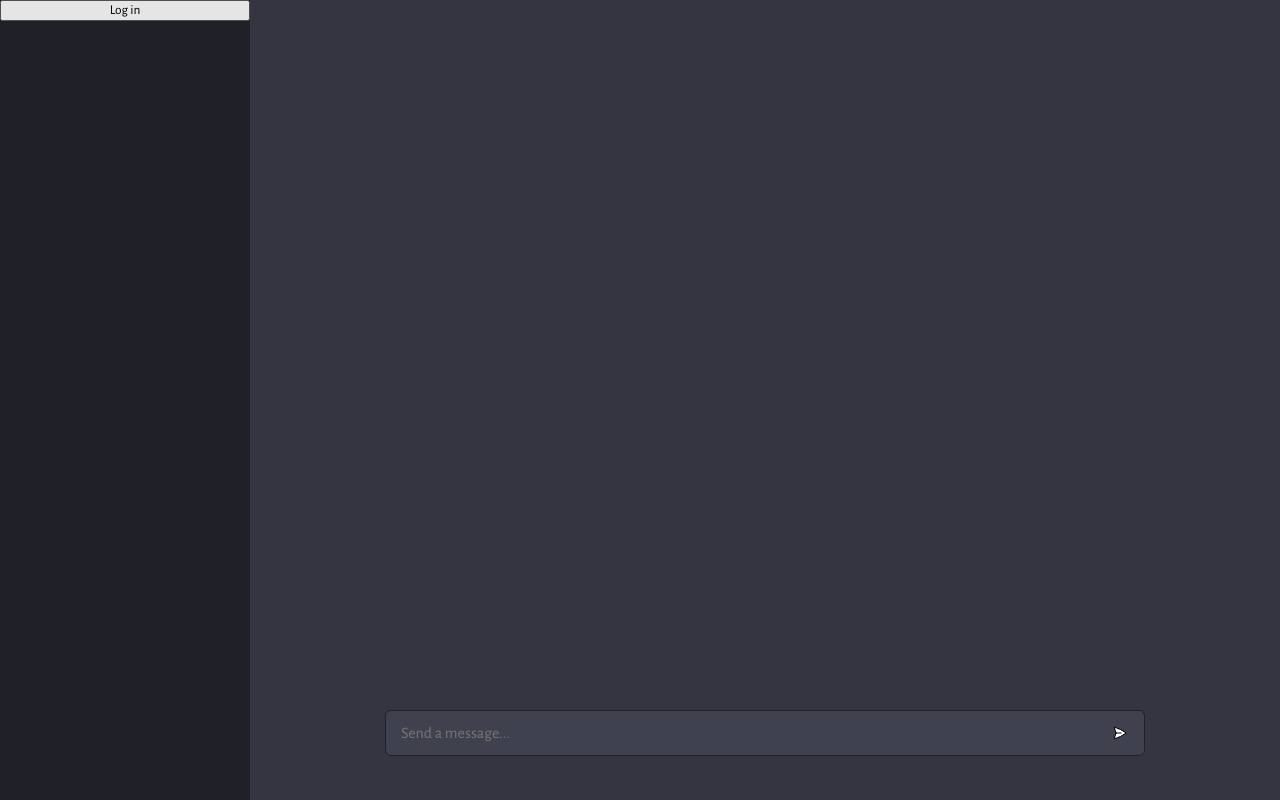
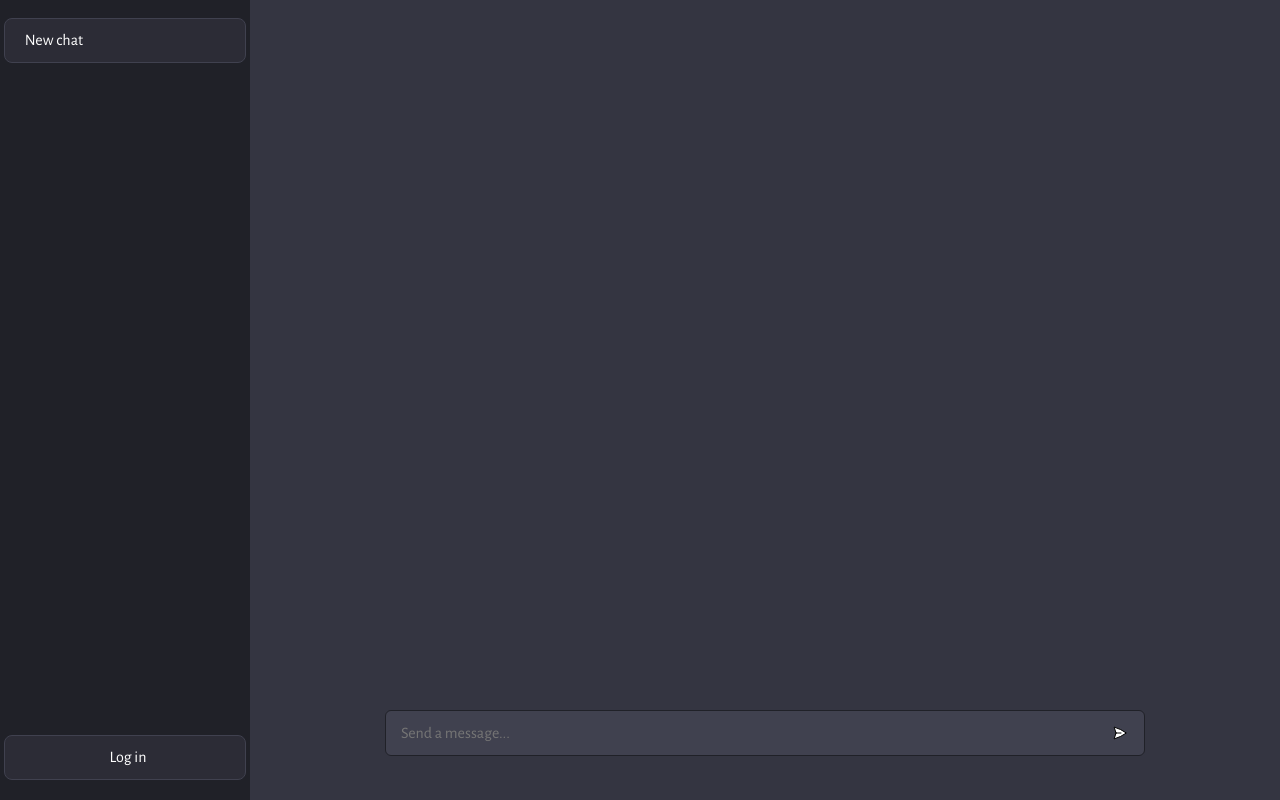
Before and after one commit to Djarma12/ChatGPT-Clone, a website built with Vite: page client/index.html in a window 1280 px wide. Built offline with nearby package versions, Linux system fonts and the light colour scheme; some packages are replaced by stand-ins of ours; no server answers.

Commit message:
Add files via upload

```diff
--- a/client/index.html
+++ b/client/index.html
@@ -10,7 +10,18 @@
   <body>
     <main class="app">
       <div class="sidebar">
-        <button class="login">Log in</button>
+        <form class="form">
+          <input class="form__radio" type="radio" name="option" id="newchat" checked>
+          <label class="form__label form__label--newchat" for="newchat">New chat</label>
+          <ul class="form__list">
+            <!-- <li class="form__item">
+              <input class="form__radio" type="radio" name="option" id="1111111111">
+              <label class="form__label" for="option1">Option 1</label>
+            </li>
+            -->
+          </ul>
+        </form>
+        <button class="sidebar__login">Log in</button>
       </div>
       <div class="chat">
         <ul class="list"></ul>
--- a/client/package.json
+++ b/client/package.json
@@ -20,6 +20,7 @@
     "vite": "^4.2.0"
   },
   "dependencies": {
-    "firebase": "^9.20.0"
+    "firebase": "^9.20.0",
+    "parcel": "^2.8.3"
   }
 }
```
Also changed, not shown: 1 other file.
